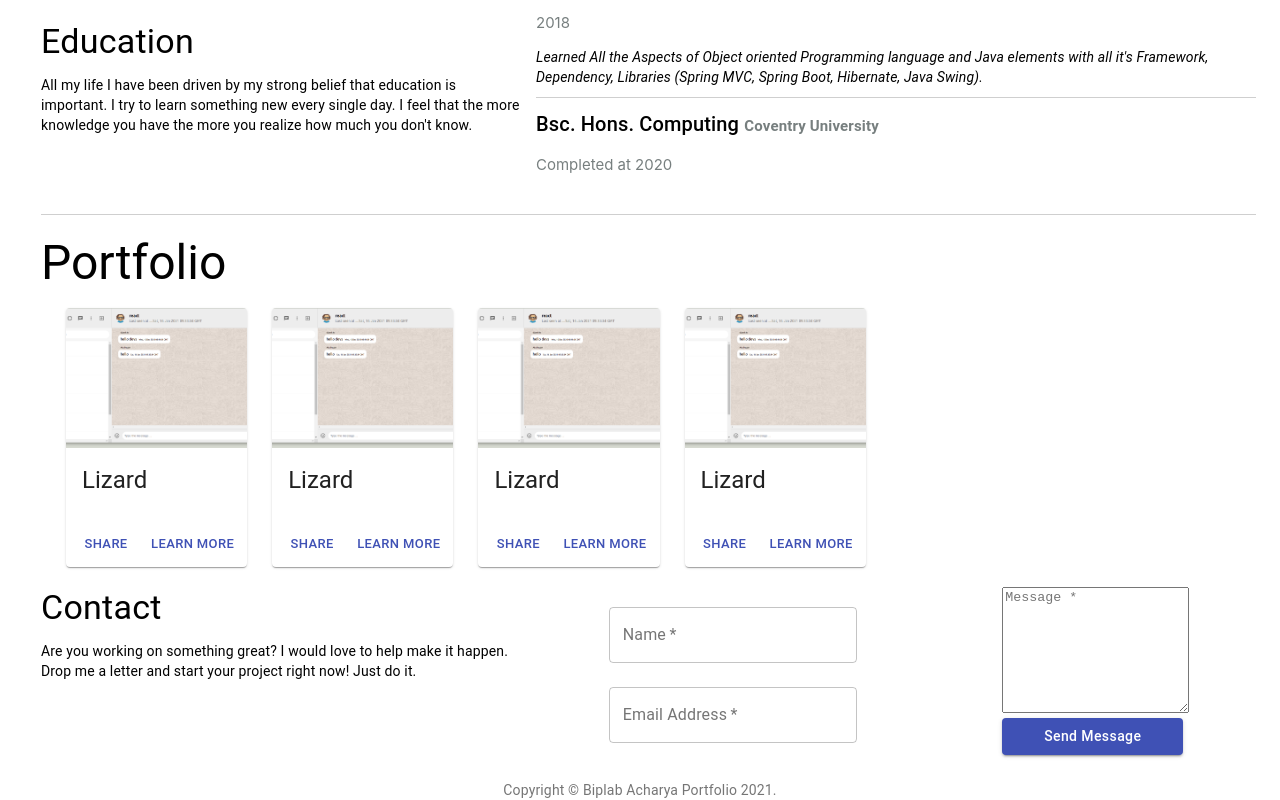
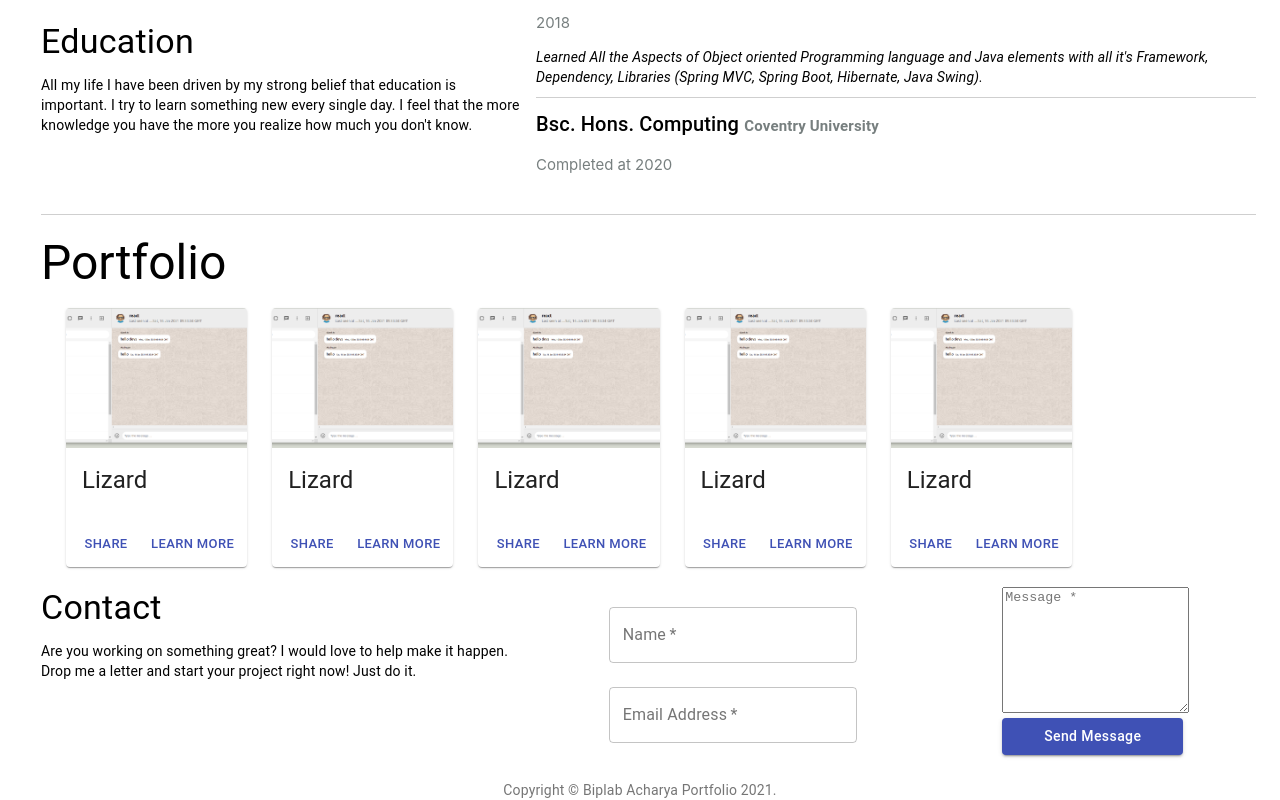
Before and after one commit to BaxanAcharya/baxanacharya, a React (Create React App) app: page / in a window 1280 px wide. Shown: the part 1496-2296 px from the top of the page. Built offline with nearby package versions, Linux system fonts and the light colour scheme.

Commit message:
one more work

```diff
--- a/src/component/Portfolio/Portfolio.js
+++ b/src/component/Portfolio/Portfolio.js
@@ -68,6 +68,7 @@ const Portfolio = () => {
           <MyWork />
           <MyWork />
           <MyWork />
+          <MyWork />
         </div>
       </div>
     </Container>
```
